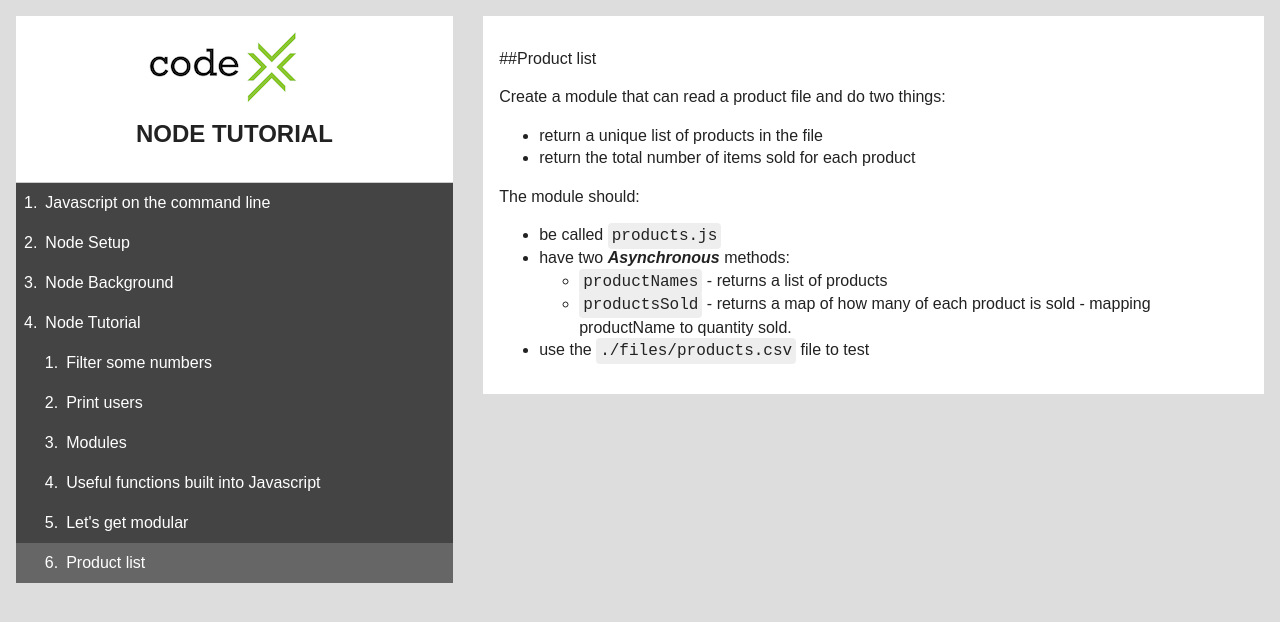
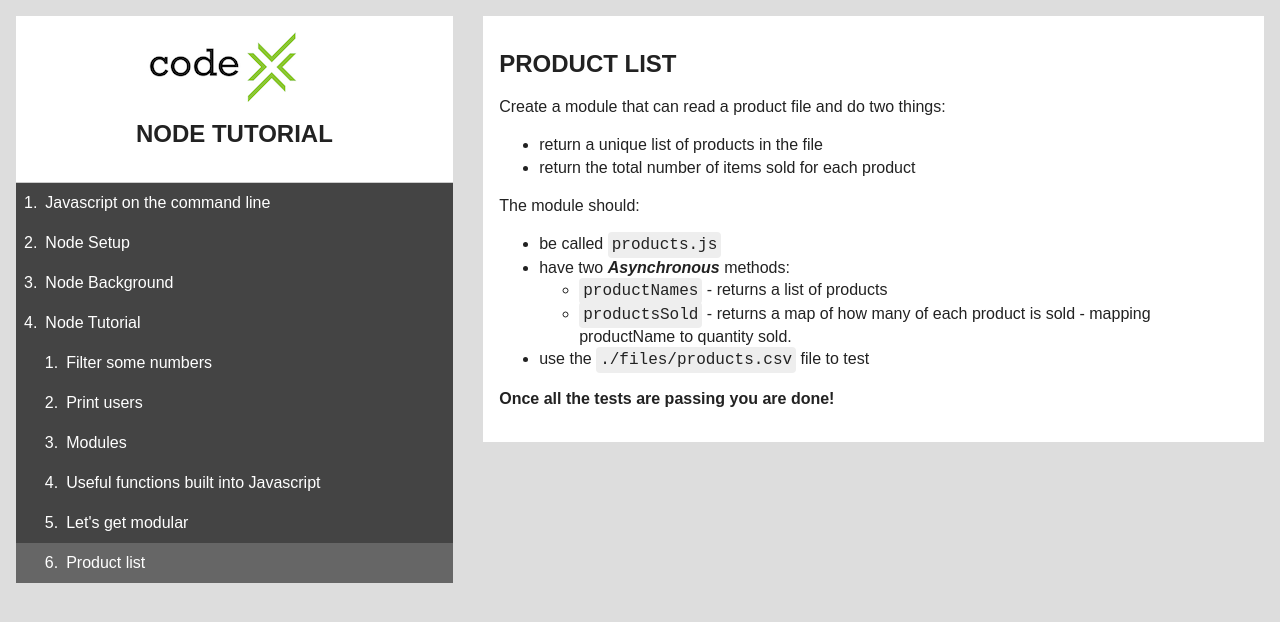
Before and after one commit to zimmat/Node-Tutorial, a Jekyll site: the page built from node-tutorial/product-list.md, in a window 1280 px wide. Shown: the top 622 px of the page. Built offline with Jekyll 4.4.1, drawn with Linux system fonts in a browser that asks for light colours.

Commit message:
clean up headers

```diff
--- a/node-tutorial/product-list.md
+++ b/node-tutorial/product-list.md
@@ -3,7 +3,7 @@ layout: default
 title: Product list
 ---
 
-##Product list
+## Product list
 
 Create a module that can read a product file and do two things:
 
@@ -17,3 +17,5 @@ The module should:
   * `productNames` - returns a list of products
   * `productsSold` - returns a map of how many of each product is sold - mapping productName to quantity sold.
 * use the `./files/products.csv` file to test
+
+**Once all the tests are passing you are done!**
```
Also changed, not shown: node-tutorial/lets-get-modular.md (+0 -2 lines).
